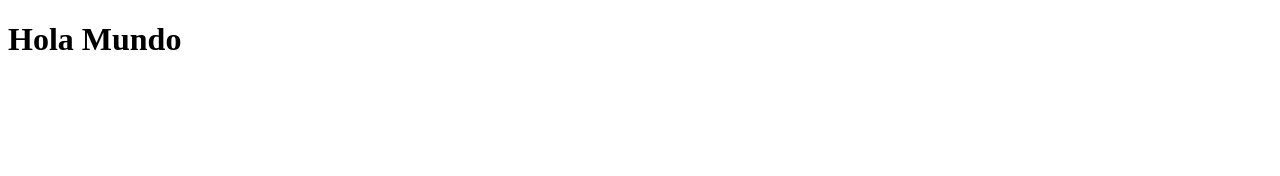
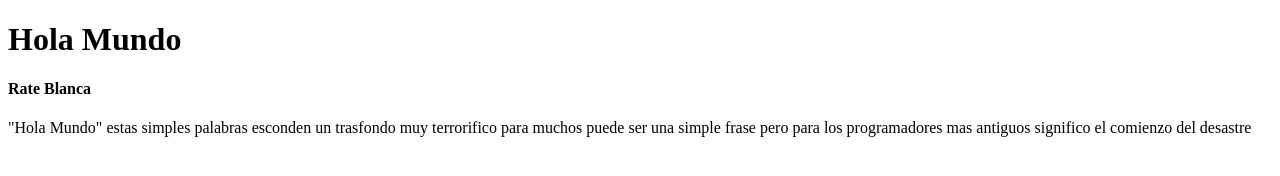
Before and after one commit to AldairGonzalezA/Repositorio-Prueba-2, a plain HTML site: page index.html in a window 1280 px wide. Drawn offline with Linux system fonts and the light colour scheme.

Commit message:
initial commit

```diff
--- a/index.html
+++ b/index.html
@@ -7,5 +7,9 @@
 
 <body>
     <h1>Hola Mundo</h1>
+    <h4>Rate Blanca</h4>
+    <p>"Hola Mundo" estas simples palabras esconden un trasfondo muy terrorifico para muchos puede ser una simple frase pero para los programadores mas antiguos significo
+        el comienzo del desastre  </p>
+
 </body>
 </html>
```
